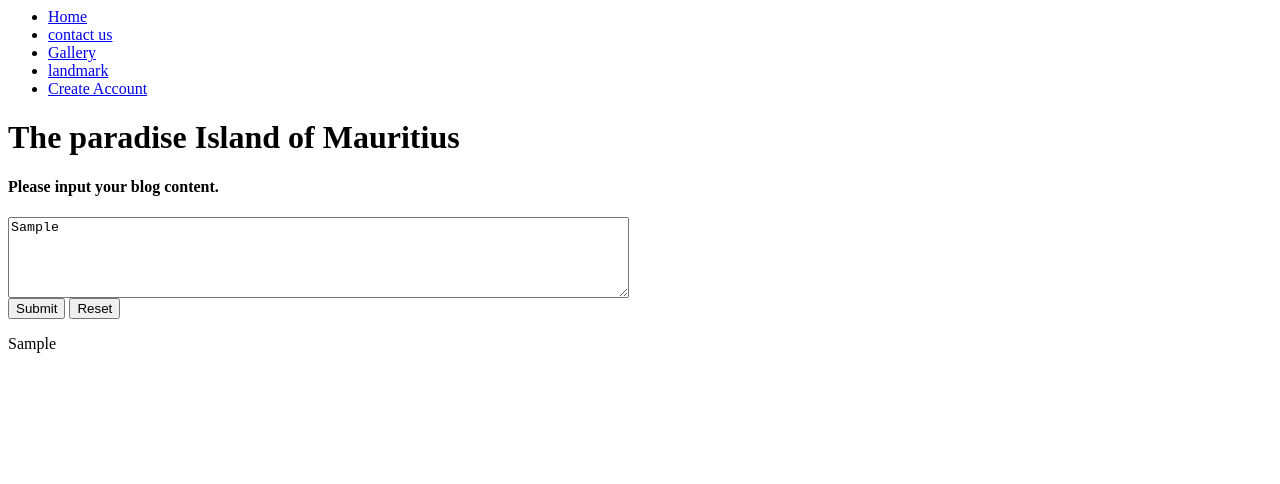
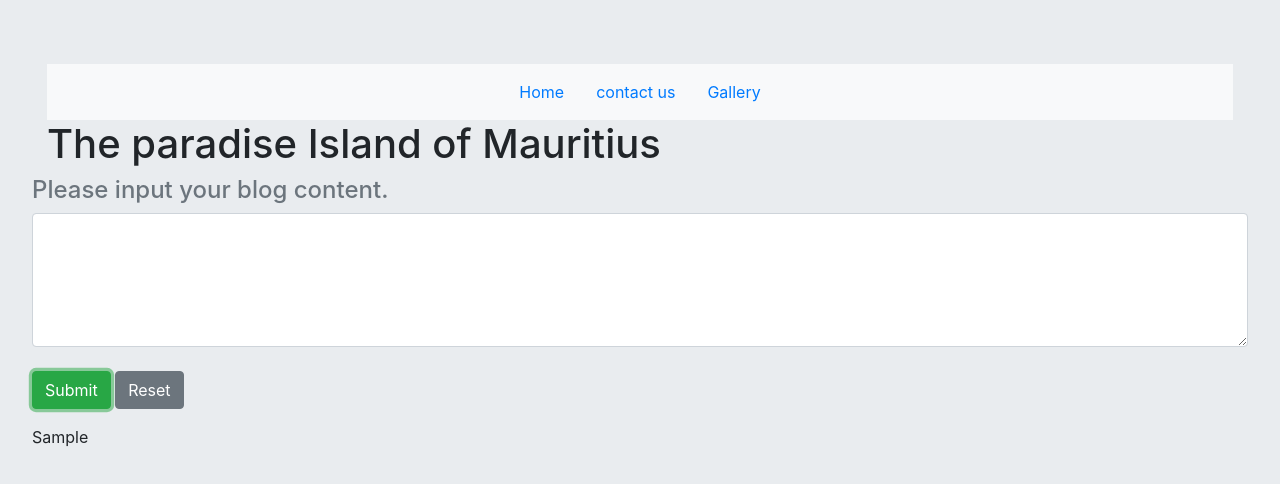
Before and after one commit to rhi8/Phase1-Project, a plain HTML site: page index.html in a window 1280 px wide. Both pictures are taken after typing "Sample" into the empty fields and a click on the button "Submit". Drawn offline with nearby package versions, Linux system fonts and the light colour scheme.

Commit message:
fialProject

```diff
--- a/function.js
+++ b/function.js
@@ -1,43 +1,27 @@
+//connect all function in 1
 function connectAll() {
-    var formData = readForm()
-    display(formData)
-    //onClick()
+    var formData = readForm();
+    display(formData);
+    resetForm()
+
     //removeElement()
 }
+
+//read input from html
 function readForm() {
 var formData = document.getElementById("textarea").value;
-return  formData
+        return  formData;
 }
+//display input in new div
 function display(data) {
-let newDiv = document.createElement('div');
-newDiv.innerHTML=data;
-var list = document.getElementById("test");
-list.insertBefore(newDiv, list.childNodes[0])
+let newDiv = document.createElement('div');//create new div
+newDiv.innerHTML=data; //change div to input value
+var list = document.getElementById("test");//select div need to manupulate
+list.insertBefore(newDiv, list.childNodes[0]);//lis blog newest to the top
 }
 
+//resetdata
+function resetForm() {
+    document.getElementById("textarea").value="";
 
-/*function onClick(){
-let newSpan = document.createElement('div');
-newSpan.id="delco";
-newSpan.innerHTML="deleteeeeeeeeeeeeeeee";
-document.body.appendChild(newSpan)
-var list = document.getElementById("delco");
-list.insertBefore(newSpan, list.childNodes[0]);
 }
-
-
-
-
-
-
-
-
-/*function display(data) {
-    let newDiv = document.createElement('div');
-    newDiv.id="test";
-    newDiv.innerHTML=data;
-    document.body.appendChild(newDiv)
-    var list = document.getElementById("test");
-    list.insertBefore(newDiv, list.childNodes[0]);
-
-    }*/
--- a/index.html
+++ b/index.html
@@ -5,36 +5,37 @@
     <title>Home</title>
     <script src="https://ajax.googleapis.com/ajax/libs/jquery/3.5.1/jquery.min.js"></script>
     <script src="function.js"></script>
+    <link rel="stylesheet" href="https://maxcdn.bootstrapcdn.com/bootstrap/4.0.0/css/bootstrap.min.css" integrity="sha384-Gn5384xqQ1aoWXA+058RXPxPg6fy4IWvTNh0E263XmFcJlSAwiGgFAW/dAiS6JXm" crossorigin="anonymous">
 </head>
-<body>
+<body class= "jumbotron">
     <!--NavLinkCompleted-->
-    <div>
-        <nav>
-            <ul>
-                <li><a href="index.html">Home</a> </li>
-                <li><a href="contactus.html">contact us</a> </li>
-                <li><a href="gallery.html">Gallery </a></li>
-                <li><a href="landmark.html">landmark</a> </li>
-                <li><a href="account.html">Create Account</a> </li>
+    <div class="container-fluid">
+        <nav class="navbar navbar-light bg-light justify-content-center ">
+            <ul class="nav nav-pills">
+                <li class="nav-link"><a href="index.html">Home</a> </li>
+                <li class="nav-link"><a href="contactus.html">contact us</a> </li>
+                <li class="nav-link"><a href="gallery.html">Gallery </a></li>
+
+
             </ul>
         </nav>
         <div>
-            <h1>The paradise Island of Mauritius</h1>
+            <h1 lass="display-4">The paradise Island of Mauritius</h1>
         </div>
     </div>
     <!-- blog input -->
     <div>
         <div>
             <div>
-                <h4>Please input your blog content.</h4>
+                <h4 class="text-muted"  >Please input your blog content.</h4>
             </div>
             <div>
                 <form>
-                    <textarea textarea rows="5" cols="75" name="textarea" id="textarea"></textarea><br>
-                    <button type="button" value="Submit" onclick="connectAll()">Submit</button>
-                    <button type="reset" value="Reset">Reset</button>
+                    <textarea class="form-control" textarea rows="5" cols="75" name="textarea" id="textarea"></textarea><br>
+                    <button class="btn btn-success" type="button" value="Submit" onclick="connectAll() ">Submit</button>
+                    <button class="btn btn-secondary" type="reset" value="Reset">Reset</button>
                 </form>
-                <div id="test"></div>
+                <div class="display-6" id="test" ></div>
             </div>
         </div>
     </div>
```
Also changed, not shown: account.html (deleted, +0 -20 lines), contactus.html (+22 -18 lines), gallery.html (+18 -13 lines), pictures/Le-Morne_10th-jun.jpg (added), pictures/download (1).jpg (added), pictures/download.jpg (added), pictures/mauritius-beaches (3).jpg (added).
